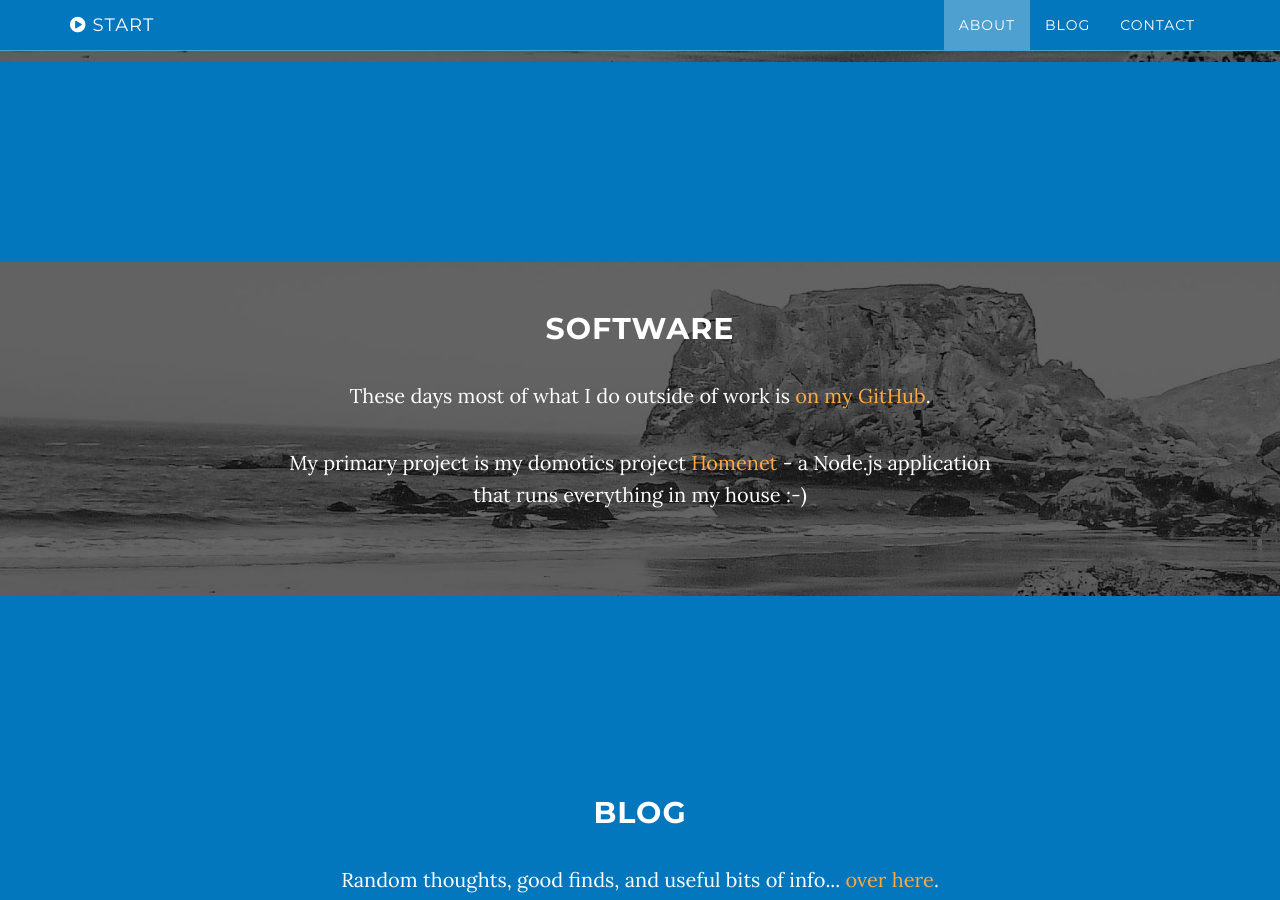
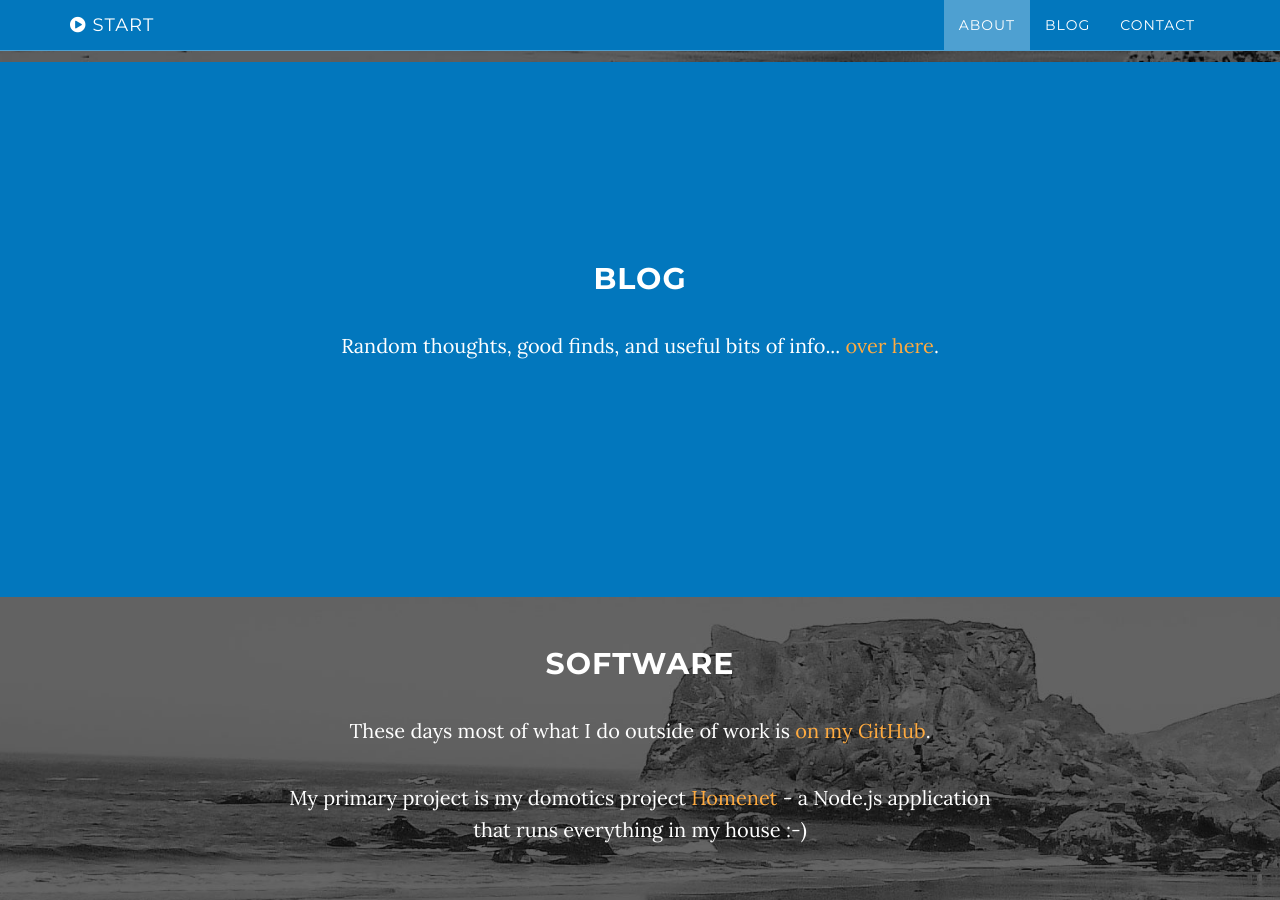
Before and after one commit to denwilliams/denwilliams.github.io, a Jekyll site: the page built from index.html, in a window 1280 px wide and 900 px high, scrolled down 1806 px. Built offline with Jekyll 4.4.1, drawn with Linux system fonts in a browser that asks for light colours.

Commit message:
swap order

```diff
--- a/_layouts/default.html
+++ b/_layouts/default.html
@@ -6,8 +6,8 @@
     {% include header.html %}
     {% include about.html %}
     {% include photography.html %}
+    {% include blog.html %}
     {% include software.html %}
-    {% include blog.html %}
     {% include contact.html %}
     {% include footer.html %}
     {% include js.html %}
```
